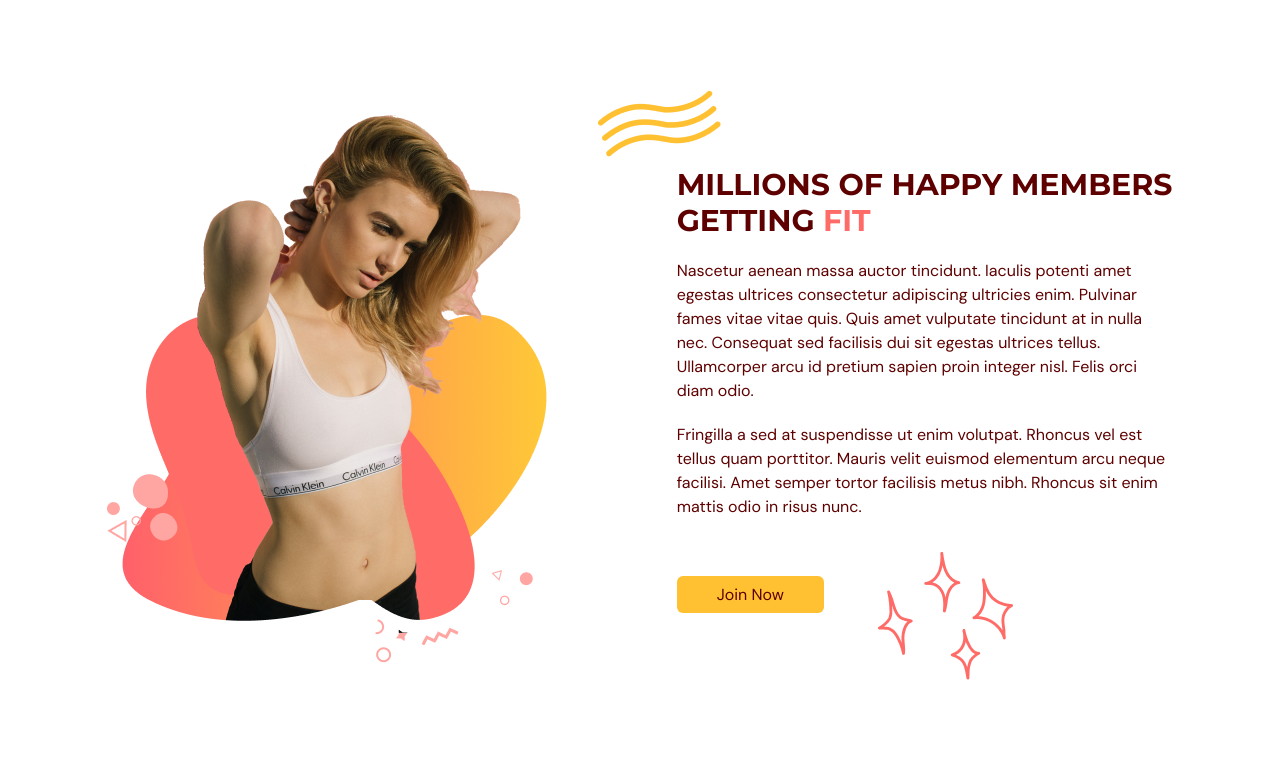
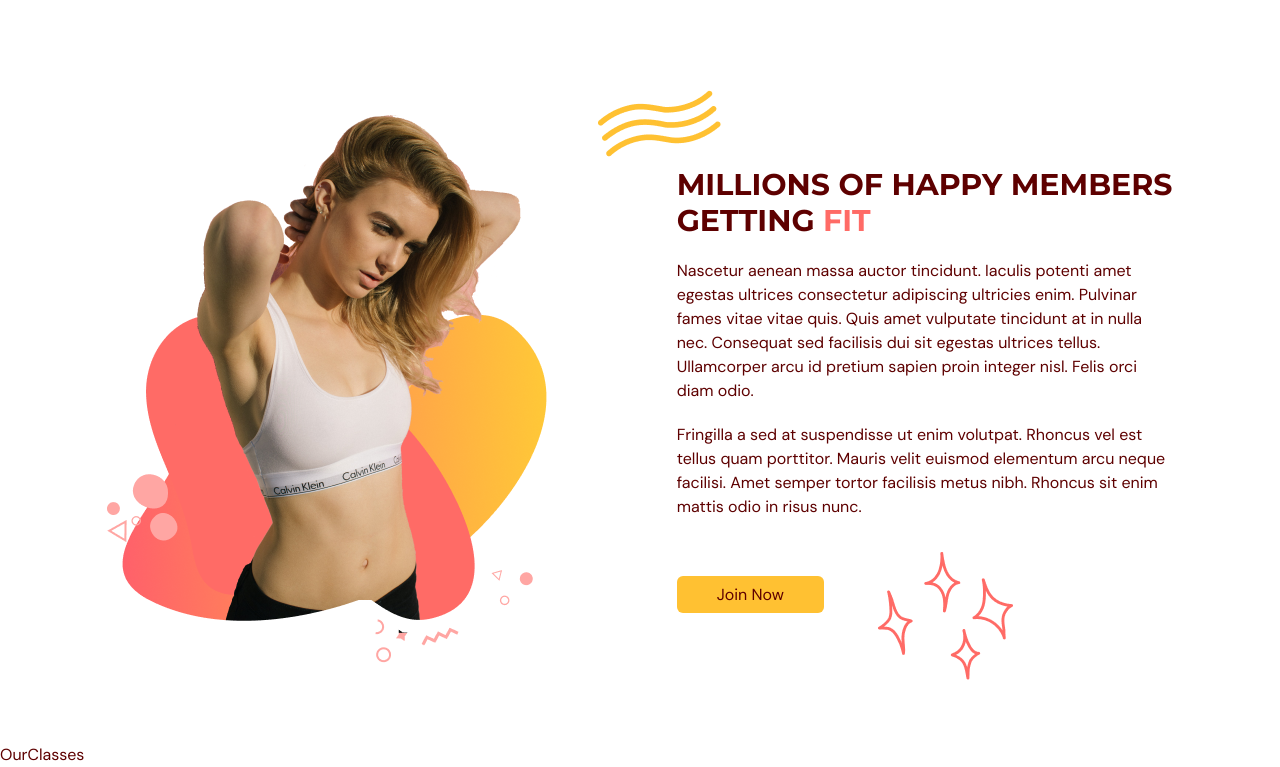
Before and after one commit to edwrdddk/ts-react-gym-app, a React (Vite) app: page / in a window 1280 px wide. Shown: the part 1406-2173 px from the top of the page. Before the commit the page ends 2149 px from the top, so only its background shows below. Built offline with nearby package versions, Linux system fonts and the light colour scheme.

Commit message:
OurClasses Page in progress 1.0

```diff
--- a/src/App.tsx
+++ b/src/App.tsx
@@ -1,5 +1,6 @@
 import Navbar from "@/scenes/navbar";
 import Home from "@/scenes/home";
+import OurClasses from "@/scenes/ourClasses";
 import Benefits from "@/scenes/benefits";
 import { useEffect, useState } from "react";
 import { SelectedPage } from "@/shared/types";
@@ -31,6 +32,7 @@ function App() {
       />
       <Home setSelectedPage={setSelectedPage} />
       <Benefits setSelectedPage={setSelectedPage} />
+      <OurClasses setSelectedPage={setSelectedPage}/>
     </div>
   );
 }
--- a/src/scenes/benefits/index.tsx
+++ b/src/scenes/benefits/index.tsx
@@ -1,5 +1,5 @@
 import ActionButton from "@/shared/ActionButton";
-import HText from "@/shared/Htext";
+import HText from "@/shared/HText";
 import { BenefitType, SelectedPage } from "@/shared/types";
 import {
   HomeModernIcon,
--- /dev/null
+++ b/src/scenes/ourClasses/index.tsx
@@ -0,0 +1,14 @@
+import { SelectedPage } from '@/shared/types';
+import React from 'react'
+
+type Props = {
+  setSelectedPage: (value: SelectedPage) => void;
+}
+
+const OurClasses = ({ setSelectedPage }: Props) => {
+  return (
+    <div>OurClasses</div>
+  )
+}
+
+export default OurClasses
```
